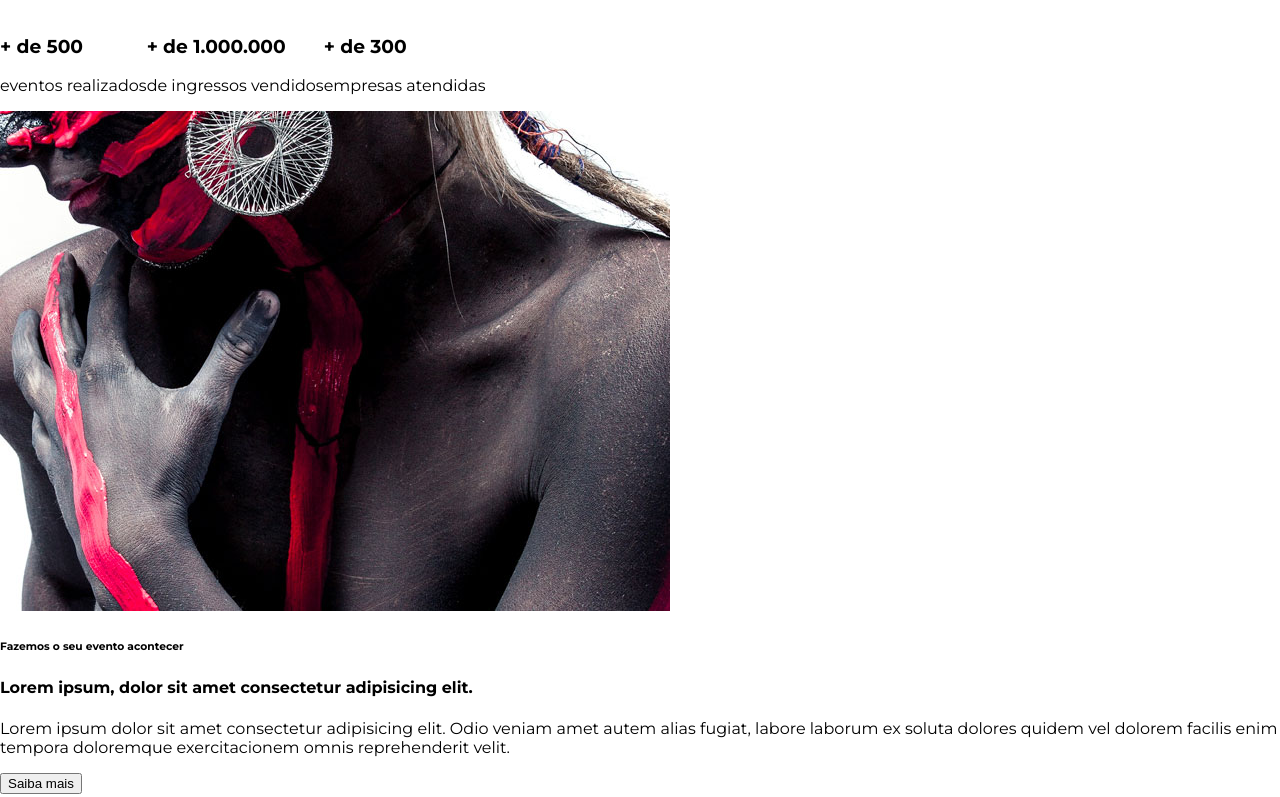
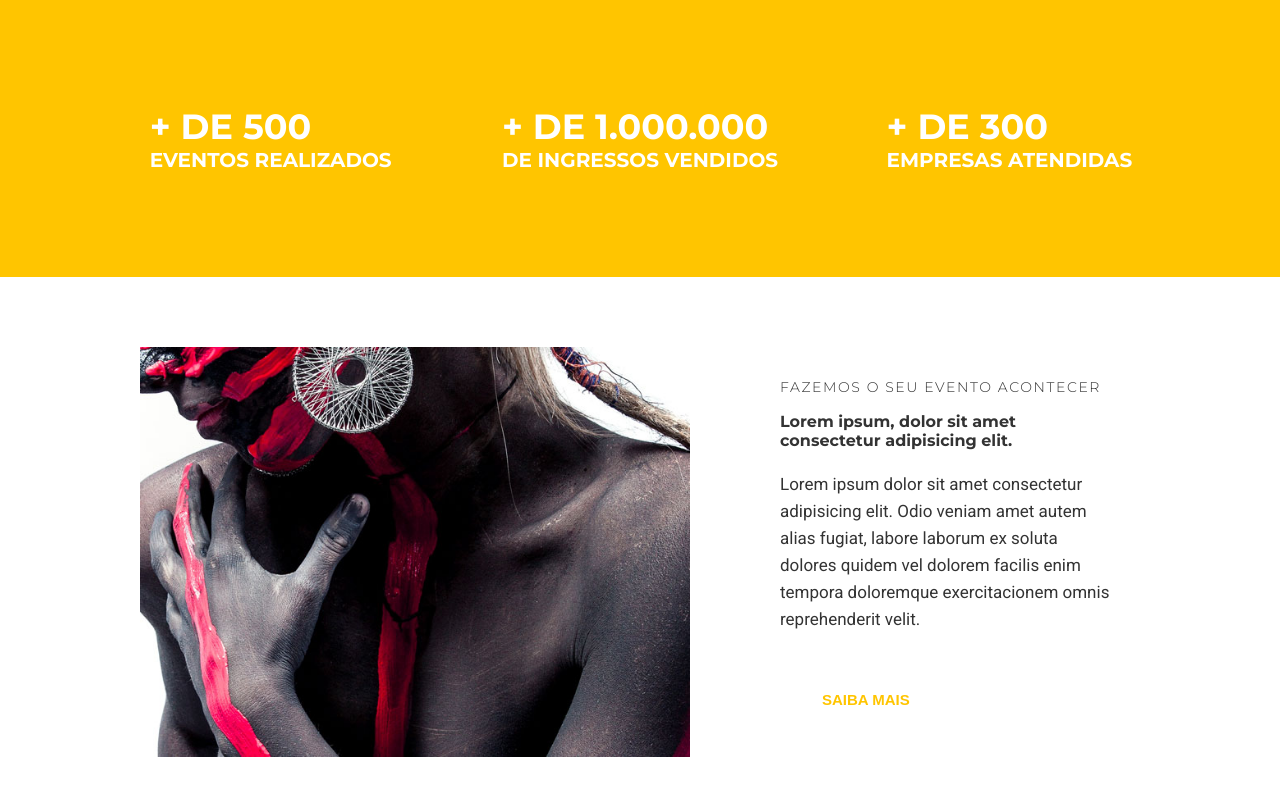
Before and after one commit to CECarvalho81/ImagineSchool, a website: page index.html in a window 1280 px wide. Shown: the part 800-1597 px from the top of the page. Drawn offline with Linux system fonts and the light colour scheme.

Commit message:
aula5.6: Finalizando main

```diff
--- a/index.html
+++ b/index.html
@@ -9,6 +9,7 @@
 </head>
 <body>
     <nav class="navbar">
+        <div class="container navbar__container">
             <h1 class="logo-studion">
                 Studi<span class="copy--primary">On</span>
                 <span class="logo-studion__subtitle">Eventos</span>
@@ -40,6 +41,7 @@
                     </a>
                 </li>
             </ul>
+        </div>
     </nav>
 
     <header>
@@ -60,23 +62,35 @@
     </header>
 
     <main>
-        <section>
-            <ul>
-                <li><h3>+ de 500 </h3>eventos realizados</li>
-                <li><h3>+ de 1.000.000 </h3>de ingressos vendidos</li>
-                <li><h3>+ de 300 </h3>empresas atendidas</li>
+        <section id="counter">
+            <ul class="container counter__container">
+                <li>
+                    <h3>+ de 500
+                        <small>eventos realizados</small>
+                    </h3>
+                </li>
+                <li>
+                    <h3>+ de 1.000.000
+                        <small>de ingressos vendidos</small>
+                    </h3>
+                </li>
+                <li>
+                    <h3>+ de 300
+                        <small>empresas atendidas</small>
+                    </h3>
+                </li>
             </ul>
         </section>
-        <section>
-            <div>
-                <img src="./src/images/institutional.jpg"/>
+        <section class="container institutional">
+            <img class="institutional__image" src="./src/images/institutional.jpg" alt="Studion Institutional Image"/>
+            <div class="institutional__copy">
                 <h6>Fazemos o seu evento acontecer</h6>
                 <h4>Lorem ipsum, dolor sit amet consectetur adipisicing elit.</h4>
                 <p>Lorem ipsum dolor sit amet consectetur adipisicing elit. Odio veniam
                 amet autem alias fugiat, labore laborum ex soluta dolores quidem vel
                 dolorem facilis enim tempora doloremque exercitacionem omnis reprehenderit
                 velit.</p>
-                <button>Saiba mais</button>
+                <button class="btn btn--institutional">Saiba mais</button>
             </div>
         </section>
         <section>
--- a/style.css
+++ b/style.css
@@ -1,19 +1,31 @@
 @import url('https://fonts.googleapis.com/css2?family=Montserrat:wght@300;400;700;900&display=swap');
+@import url('https://fonts.googleapis.com/css2?family=Roboto&display=swap');
 
-* {
+*{
     box-sizing: border-box;
 }
 
-:root {
+:root{
     font-family: 'Montserrat', sans-serif;
     font-size: 16px;
     --color-primary: #ffc500;
+    --color-copy: #333;
     --default-padding:1rem;
+    color: var(--color-copy);
 }
 
 body{
     margin: 0;
     padding-top: 7.75rem;
+}
+
+header, main, footer{
+    overflow-x: hidden;
+}
+
+.container{
+    max-width: 1140px;
+    margin: 0 auto;
 }
 
 ul{@import url('https://fonts.googleapis.com/css2?family=Montserrat:wght@300;400;700;900&display=swap');
@@ -23,20 +35,24 @@ ul{@import url('https://fonts.googleapis.com/css2?family=Montserrat:wght@300;400
 }
 
 
-.navbar {
+.navbar{
     position: fixed;
     z-index: 1;
+    top: 0;
+    left: 0;
+    width: 100%;
+    background-color: #000; /*vermelho / verde / azul / transparencia / valores de 0 a F*/
+    color: #fff;
+}
+
+.navbar__container{
     display: grid;
     grid-template-columns: 1fr 9fr;
     align-items: center;
-    top: 0;
-    left: 0;
-
     width: 100vw;
     height: 7.75rem;
     padding: 0 1rem;
-    background-color: #000; /*vermelho / verde / azul / transparencia / valores de 0 a F*/
-    color: #fff;
+
 }
 
 .navbar__links{
@@ -58,7 +74,7 @@ ul{@import url('https://fonts.googleapis.com/css2?family=Montserrat:wght@300;400
     color: var(--color-primary);
 }
 
-.logo-studion {
+.logo-studion{
     font-size: 2.375rem;
     font-weight: 900;
     line-height: 1ch; /*relativo ao tamanho da altura do grifo zero da fonte */
@@ -86,7 +102,7 @@ ul{@import url('https://fonts.googleapis.com/css2?family=Montserrat:wght@300;400
     color: #fff;
 }*/
 
-#slider {
+#slider{
     background-color: #000;
     color: #fff;
 }
@@ -129,13 +145,89 @@ ul{@import url('https://fonts.googleapis.com/css2?family=Montserrat:wght@300;400
 
 .btn{
     /*min-height: 3.125rem;*/
-    padding: 1.25rem 2.5rem;
+    cursor: pointer;
+    padding: 1rem 2.5rem;
     border: 0.125rem solid #fff;
     border-radius: 5rem;
     color: var(--color-primary);
     background: unset;
     font-size: 0.9375rem;
     font-weight: 700;
-    text-align: center;
+    text-transform: uppercase;
+    transition: 0.3s all ease;
+}
+
+.btn:hover,
+.btn:active,
+.btn:focus,
+.btn--instututional{
+    border-color: var(--color-primary);
+    background-color: var(--color-primary);
+    color: #fff;
+}
+
+#counter{
+    background-color: var(--color-primary);
+    color: #fff;
     text-transform: uppercase;
 }
+
+.counter__container{
+    display: grid;
+    grid-template-columns: repeat(auto-fill, minmax(300px, 1fr));
+    place-items: center;
+    padding: 4.375rem 1rem;
+}
+
+.counter__container h3{
+    font-size: 2.1875rem;
+}
+
+.counter__container h3 small{
+    display: block;
+    font-size: 1.25rem;
+    /*margin-top: 0.5rem;*/
+}
+
+.institutional{
+    display: grid;
+    grid-template-columns: auto auto;
+    gap: 3.75rem;
+    align-items: center;
+    padding: 4.375rem;
+}
+
+.institutional__image{
+    max-width: 550px;
+}
+
+.institutional__copy{
+    padding: 0 1.875rem;
+}
+
+.institutional__copy h6{
+    font-size: 0.875rem;
+    font-weight: 300;
+    letter-spacing: 0.1rem;
+    text-transform: uppercase;
+    margin: 0;
+}
+
+.institutional__copy h4{
+    font: 1.5625rem;
+    margin-top: 1rem;
+}
+
+.institutional__copy p{
+    font-family: 'Roboto', sans-serif;
+    font-size: 1.0625rem;
+    line-height: 1.6875rem;
+    margin-bottom: 0;
+    margin-bottom: 2.5rem;
+}
+
+.btn__instututional:hover{
+    color: var(--color-copy);
+    border-color: var(--color-copy);
+    background: unset;
+}
```
Lines whose indentation alone changed are shown as unchanged.
